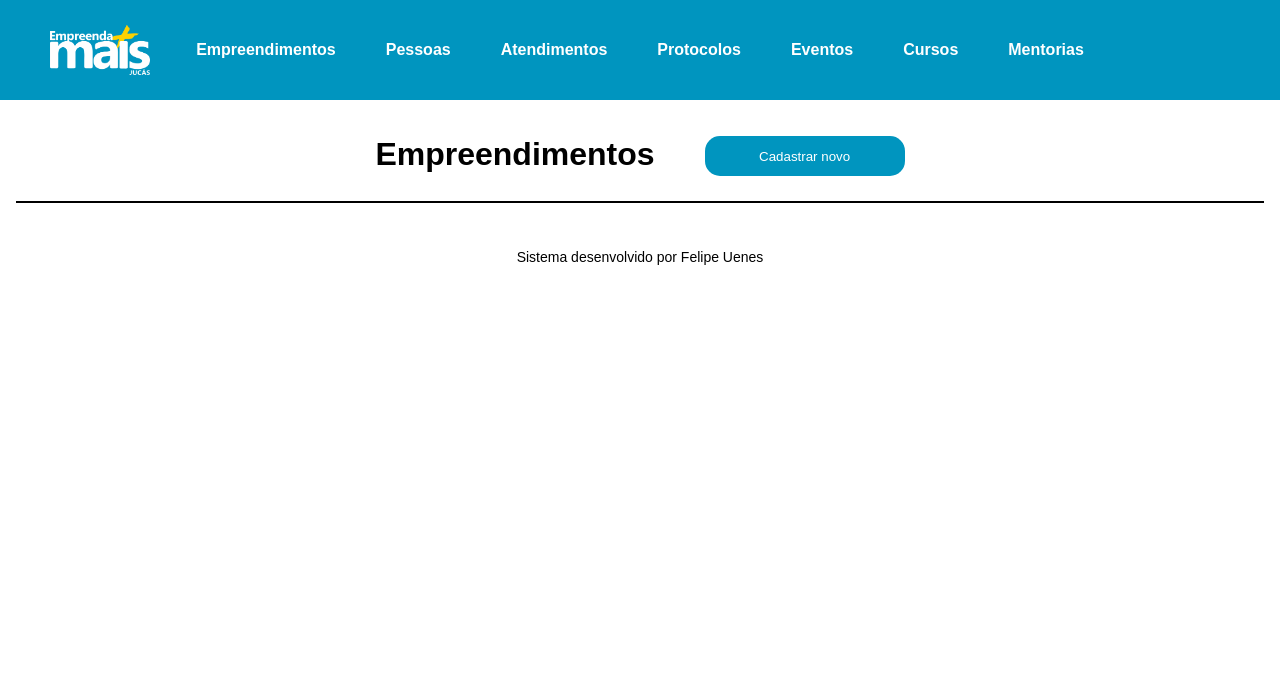
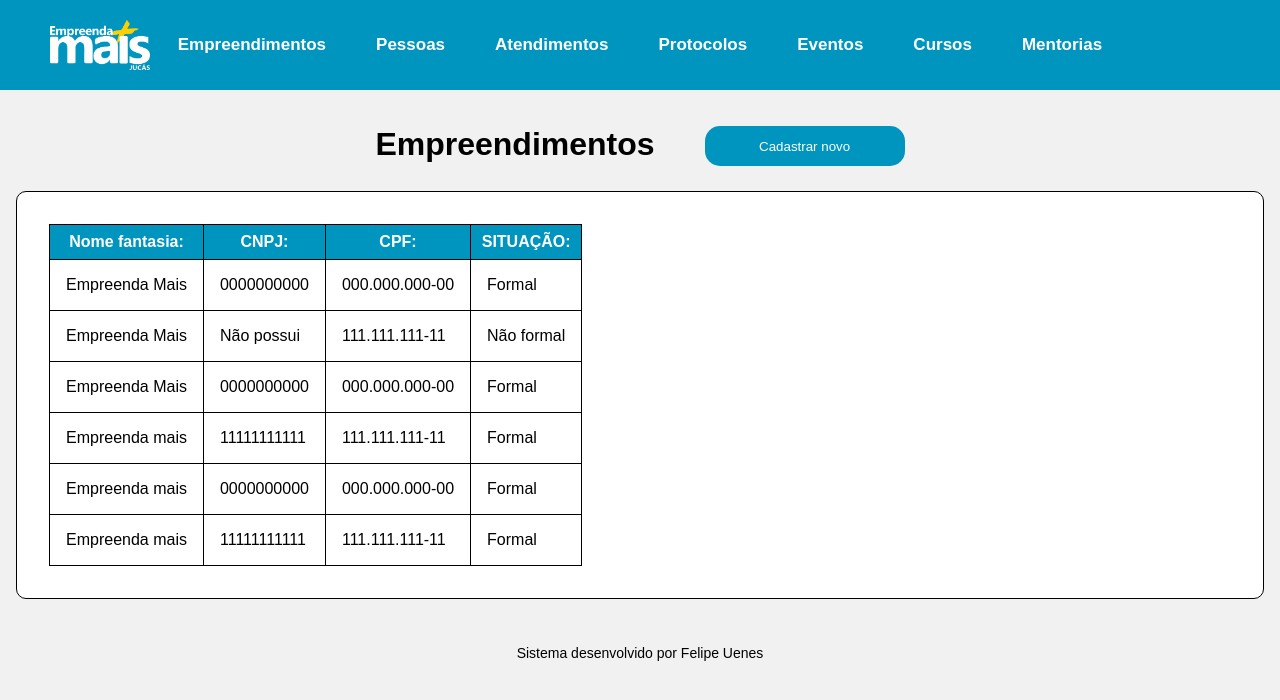
Before and after one commit to felipeuenes/sistema-empreenda-mais, a React (Vite) app: page /empreendimentos in a window 1280 px wide. Shown: the top 700 px of the page. Built offline with nearby package versions, Linux system fonts and the light colour scheme.

Commit message:
add mudanças no css de paginas

```diff
--- a/src/components/Header/style.css
+++ b/src/components/Header/style.css
@@ -1,6 +1,6 @@
 header{
     background-color: #0095bf;
-    height: 100px;
+    height: 90px;
     width: 100%;
 
     display: flex;
@@ -35,7 +35,7 @@ ul{
 
     position: absolute;
     left: 50px;
-    top: 25px;
+    top: 20px;
 
 
 }
@@ -45,6 +45,10 @@ ul{
 
     animation-fill-mode: forwards;
 
+}
+
+li{
+    font-size: 17px;
 }
 
 li:hover{
--- a/src/components/ProtocoloFolha/index.jsx
+++ b/src/components/ProtocoloFolha/index.jsx
@@ -20,6 +20,8 @@ export function Folha(){
     return(
         <>
          <h1 id='ptAtendimento'>PROTOCOLO DE ATENDIMENTO</h1>
+
+  <div className='center'>
   <div className='container2'>
         <div className='dadosProtocolo'>
             <form action="">
@@ -34,24 +36,56 @@ export function Folha(){
                 <label htmlFor="">Data do atendimento: </label>
               </section>
               <section>
-                <label htmlFor="">Observações: Lorem ipsum dolor sit amet consectetur adipisicing elit. Asperiores amet officiis beatae iure soluta nesciunt ea est eveniet deserunt dolores veniam dignissimos similique libero aperiam, accusamus ex totam eligendi ducimus!</label>
+                <label htmlFor="">Refere-se a: <span></span></label>
+              </section>
+              <section>
+                <label htmlFor="">Observações: <span></span></label>
               </section>
             </form>
 
         </div>
-        <div className='dadosProtocolo'>
+        <div className='dadosProtocolo2'>
               <form action="">
                 <section>
-                  <label htmlFor="">Numero do protocolo: 1615151515</label>
+                  <label htmlFor="">Numero do protocolo: <span>1615151515</span></label>
                 </section>
                 <section>
-                  <label htmlFor="">Recebido em: 18/01/2023</label>
+                  <label htmlFor="">Recebido em: <span>18/01/2023</span></label>
                 </section>
               </form>
         </div>
 
   </div>
+  </div>
 
+        <div className='assinatura'>
+          <section>
+              <label htmlFor="">Assinatura: ___________________________________________</label>
+            </section>
+          </div>
+
+
+              <h1 id='viaCliente'>VIA DO CLIENTE</h1>
+
+         <div className='center'>
+         <div className='DoCliente'>
+            <section>
+
+            </section>
+
+              <section>
+                <label htmlFor="">Nº______________</label>
+              </section>
+              <section>
+                <label htmlFor="">Assinatura: ________________________________________________________</label>
+              </section>
+
+              <section>
+                <label htmlFor="">Data___/___/____</label>
+              </section>
+
+          </div>
+         </div>
 
         </>
 
--- a/src/components/ProtocoloFolha/styleFolha.css
+++ b/src/components/ProtocoloFolha/styleFolha.css
@@ -7,6 +7,7 @@ body{
     display: flex;
     align-items: center;
     justify-content: center;
+    width: 95%;
   }
   #ptAtendimento{
 
@@ -21,7 +22,7 @@ body{
     display: flex;
 
     margin: 24px;
-
+    width: 100%;
 
   }
 
@@ -30,8 +31,24 @@ body{
 
   }
 
+  .dadosProtocolo2{
+    border: 1px solid black;
+    display: flex;
+
+    margin: 24px;
+    padding: 24px;
+    width: 30%;
+
+  }
+
+
   label{
     margin-top: 16px;
+    font-weight: 700;
+  }
+
+  label span{
+    font-weight: 300;
   }
 
 
@@ -40,3 +57,45 @@ body{
     flex-direction: column;
 
   }
+
+.assinatura label{
+  margin-top: 26px;
+  font-weight: 500;
+  display: flex;
+  justify-content: center;
+  align-items: center;
+}
+
+
+.DoCliente{
+  margin-top: 26px;
+  border: 1px solid black;
+  /* width: 90%; */
+
+  margin: 24px;
+  display: flex;
+
+  justify-content: center;
+  align-items: center;
+  padding: 42px;
+
+  gap: 32px;
+
+}
+
+.DoCliente label{
+  font-weight: 300;
+}
+
+#viaCliente{
+  text-align: center;
+  margin-top: 64px;
+}
+
+
+
+.center{
+  display: flex;
+  justify-content: center;
+  align-items: center;
+}
--- a/src/pages/Empreendimentos/App.css
+++ b/src/pages/Empreendimentos/App.css
@@ -1,10 +1,34 @@
 body{
   font-family: Arial, Helvetica, sans-serif;
+  background-color: rgb(241, 241, 241);
 }
 .lista-empreendedores{
   border: 1px solid;
   margin-top: 25px;
+  background-color: white;
+  border-radius: 10px;
 }
+
+.lista-empreendedores table{
+  padding: 16px;
+  border-collapse: collapse;
+  margin: 32px;
+}
+
+.lista-empreendedores table td{
+
+  border: 1px solid black;
+  padding: 16px;
+
+}
+.lista-empreendedores table th{
+  border: 1px solid black;
+  padding: 16px;
+  background-color: #0095bf;
+  color: white;
+  padding: 8px;
+}
+
 
 .container h1{
   text-align: center;
--- a/src/pages/Empreendimentos/App.jsx
+++ b/src/pages/Empreendimentos/App.jsx
@@ -16,7 +16,54 @@ export function Empreendimentos() {
 
 
       <div className='lista-empreendedores'>
+       <table>
+        <thead>
+          <th>Nome fantasia:</th>
+          <th>CNPJ:</th>
+          <th>CPF:</th>
+          <th>SITUAÇÃO:</th>
+        </thead>
+        <tbody>
+          <tr>
+              <td>Empreenda Mais</td>
+              <td>0000000000</td>
+              <td>000.000.000-00</td>
+              <td>Formal</td>
+          </tr>
+          <tr>
+              <td>Empreenda Mais</td>
+              <td>Não possui</td>
+              <td>111.111.111-11</td>
+              <td>Não formal</td>
+          </tr>
+          <tr>
+              <td>Empreenda Mais</td>
+              <td>0000000000</td>
+              <td>000.000.000-00</td>
+              <td>Formal</td>
+          </tr>
+          <tr>
+              <td>Empreenda mais</td>
+              <td>11111111111</td>
+              <td>111.111.111-11</td>
+              <td>Formal</td>
+          </tr>
+          <tr>
+              <td>Empreenda mais</td>
+              <td>0000000000</td>
+              <td>000.000.000-00</td>
+              <td>Formal</td>
+          </tr>
+          <tr>
+              <td>Empreenda mais</td>
+              <td>11111111111</td>
+              <td>111.111.111-11</td>
+              <td>Formal</td>
+          </tr>
 
+
+        </tbody>
+       </table>
       </div>
   </div>
   )
--- a/src/pages/Empreendimentos/Cadastro-empreendimentos/style.css
+++ b/src/pages/Empreendimentos/Cadastro-empreendimentos/style.css
@@ -40,6 +40,8 @@ input[type=number] {
     background-repeat: no-repeat;
     background-position: center;
 
+    background-color: white;
+    border-radius: 10px;
 }
 
 .formulario-empreedimento label{
--- a/src/pages/Pessoas/Cadastro-pessoas/styleCadas.css
+++ b/src/pages/Pessoas/Cadastro-pessoas/styleCadas.css
@@ -16,6 +16,9 @@
     background-size: 700px;
     background-repeat: no-repeat;
     background-position: center;
+
+    background-color: white;
+    border-radius: 10px;
 }
 
 .formulario-pessoas label{
--- a/src/pages/Protocolos/styleProtocolo.css
+++ b/src/pages/Protocolos/styleProtocolo.css
@@ -13,6 +13,9 @@ textarea{
   border: 1px solid;
   padding: 16px;
   margin: 16px;
+
+  background-color: white;
+  border-radius: 10px;
 }
 
 .block{
```
